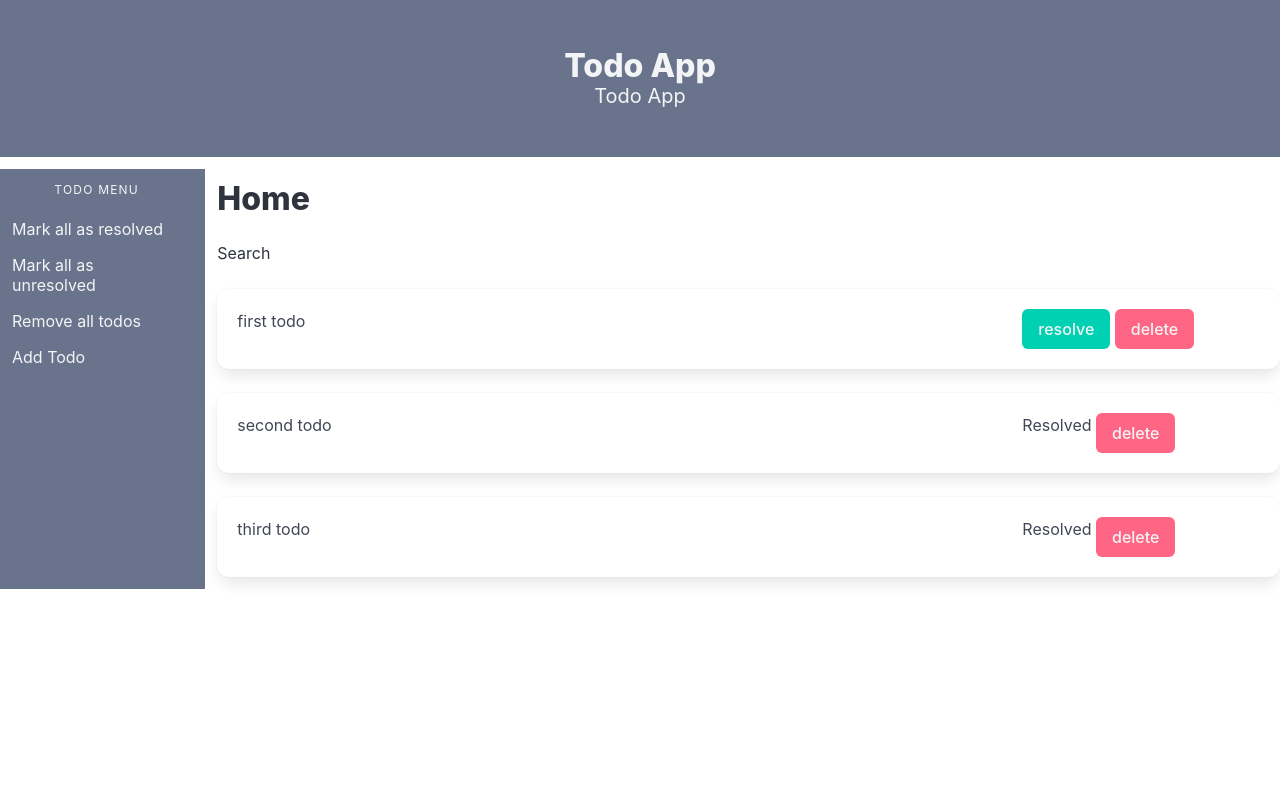
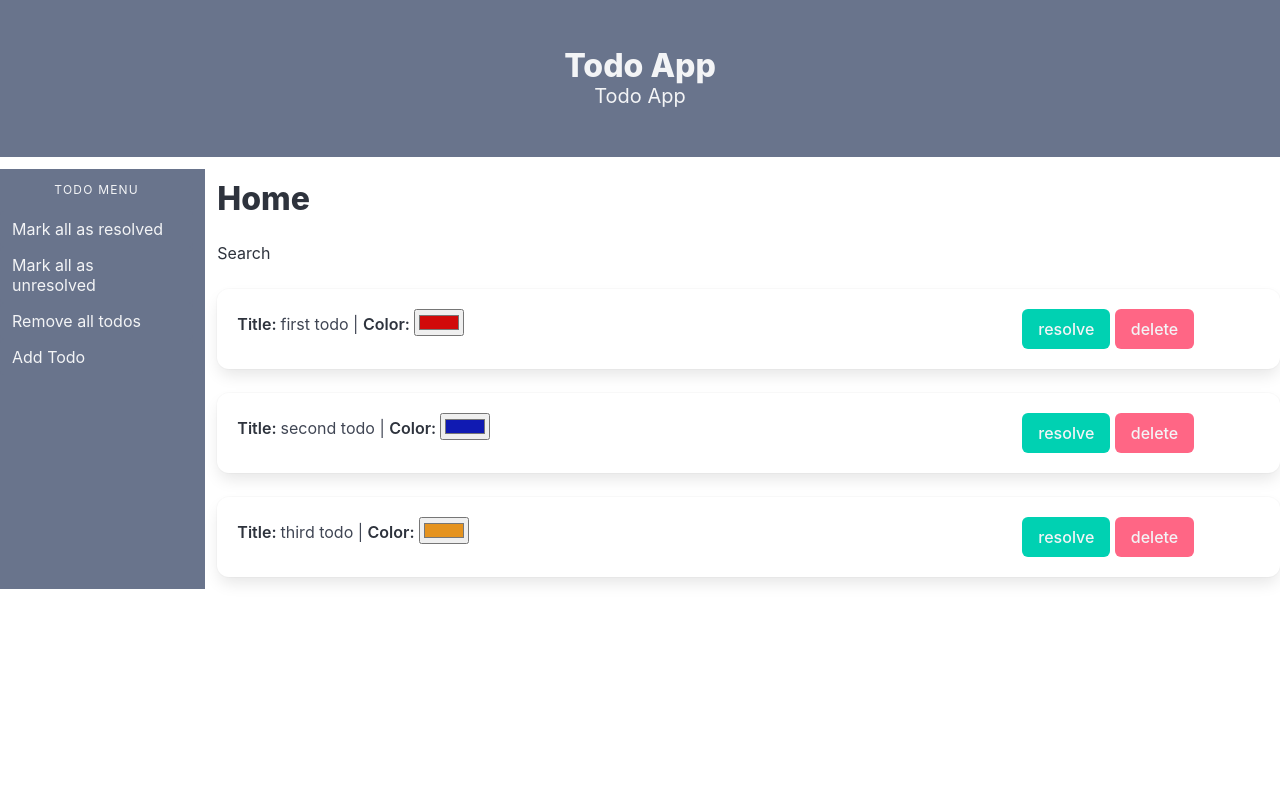
Before and after one commit to radoslavsapundzhiev/todo-sveltekit-app, a SvelteKit app: page / in a window 1280 px wide. Shown: the top 800 px of the page. Built offline with nearby package versions, Linux system fonts and the light colour scheme; data requests are answered from the project's data file.

Commit message:
show current color for every todo item

```diff
--- a/db.json
+++ b/db.json
@@ -10,13 +10,13 @@
       "id": "ac62",
       "name": "second todo",
       "color": "#101ab2",
-      "isDone": true
+      "isDone": false
     },
     {
       "id": "29fc",
       "name": "third todo",
       "color": "#e5931f",
-      "isDone": true
+      "isDone": false
     }
   ]
 }
--- a/src/components/TodoItem.svelte
+++ b/src/components/TodoItem.svelte
@@ -56,7 +56,8 @@
 
 <div class="columns">
     <div class="column is-9">
-        {todo.name}
+        <strong>Title: </strong><span>{todo.name}</span> |
+        <strong>Color: </strong><input type="color" bind:value={todo.color}>
     </div>
     <div class="column is-3">
         {#if !todo.isDone}
```
